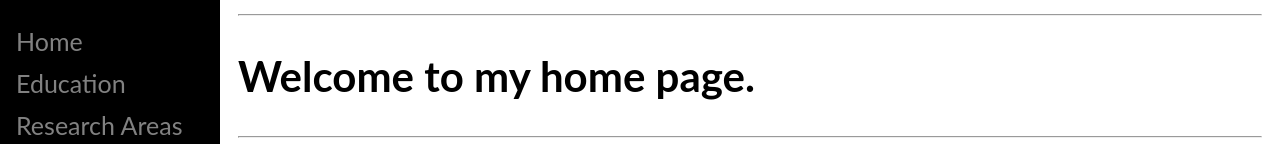
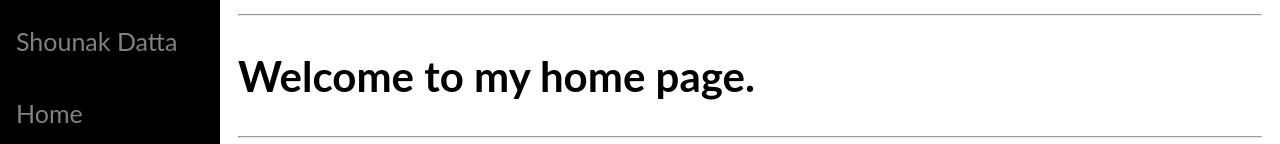
Before and after one commit to Shounak-D/Shounak-D.github.io, a plain HTML site: page index.html in a window 1280 px wide. Shown: the top 144 px of the page. Drawn offline with Linux system fonts and the light colour scheme.

Commit message:
Update index.html

```diff
--- a/index.html
+++ b/index.html
@@ -88,6 +88,7 @@ body {
 <body>
 
 <div class="sidenav">
+  <a href="/">Shounak Datta<br><br></a>
   <a href="/">Home</a>
   <a href="/edu.html">Education</a>
   <a href="/areas.html">Research Areas</a>
```
